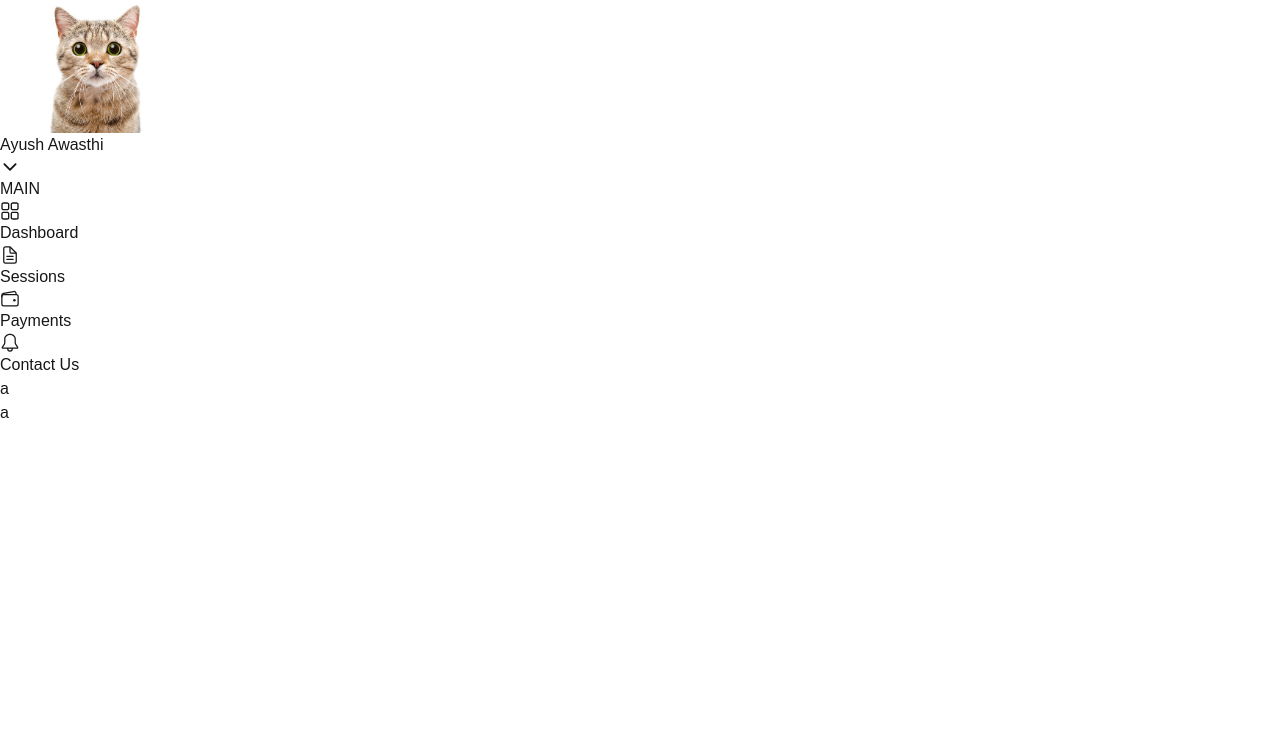
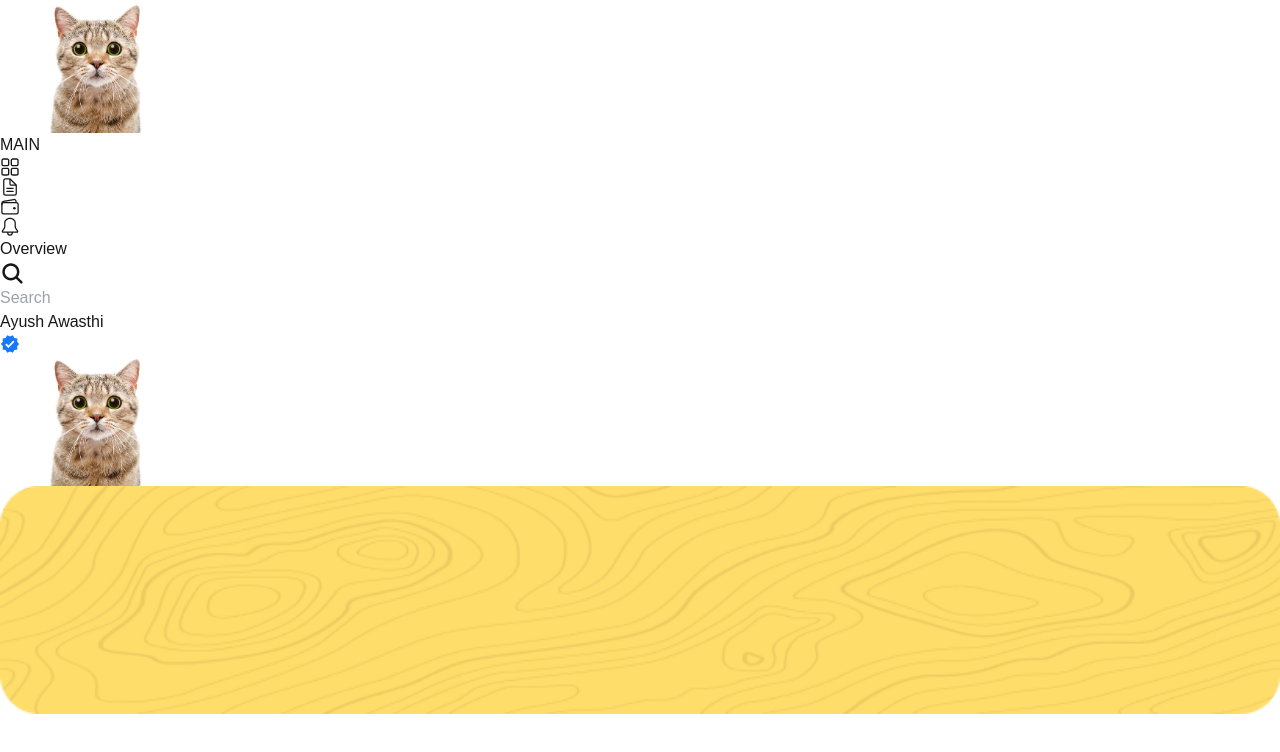
Before and after one commit to AyushAwasthi2384/Sanidh, a Next.js app: page /dashboard in a window 1280 px wide. Shown: the top 752 px of the page. Built offline with nearby package versions, Linux system fonts and the light colour scheme.

Commit message:
layout done

```diff
--- a/package.json
+++ b/package.json
@@ -14,7 +14,9 @@
     "formidable": "^3.5.2",
     "jsonwebtoken": "^9.0.2",
     "mongoose": "^8.8.0",
+    "multer": "^1.4.5-lts.1",
     "next": "15.0.2",
+    "next-connect": "^1.0.0",
     "react": "19.0.0-rc-02c0e824-20241028",
     "react-dom": "19.0.0-rc-02c0e824-20241028",
     "react-hook-form": "^7.53.1",
--- a/src/Components/DashMain.jsx
+++ b/src/Components/DashMain.jsx
@@ -1,19 +1,28 @@
 import React from 'react';
+import TopNavbar from './TopNavbar';
+import Image from 'next/image';
 
 const DashMain = () => (
     <div className='h-full flex flex-col gap-[1rem]'>
-        <div className='flex gap-[1rem] h-1/2'>
-            <div className='bg-white rounded-3xl w-3/4'>a</div>
+        <div>
+            <TopNavbar route={"Overview"} userName={"Ayush Awasthi"} />
+        </div>
+        <div className='flex gap-[1rem] h-[35%]'>
+            <div className='bg-white rounded-3xl w-3/4'></div>
+            <div className='bg-white rounded-3xl w-3/4'></div>
             <div className='flex flex-col gap-[1rem] rounded-3xl w-1/4'>
-                <div className='bg-white h-1/2 rounded-3xl w-full'></div>
-                <div className='bg-white h-1/2 rounded-3xl w-full'></div>
+                <div className='bg-white h-2/3 rounded-3xl w-full'></div>
+                <div className='bg-white h-1/3 rounded-3xl w-full'></div>
             </div>
         </div>
-        <div className='flex gap-[1rem] h-1/2'>
-            <div className='bg-white rounded-3xl w-1/4'>a</div>
-            <div className={'bg-white rounded-3xl w-3/4 p-2'}>
-
+        <div className='flex gap-[1rem] h-[65%]'>
+            <div className={'flex flex-col gap-[1rem] w-[70%]'}>
+                <div className='bg-yellow-300 h-[30%] rounded-3xl'>
+                    <Image src="/images/premium-bg.png" className="w-full h-full" alt="Logo" width={1800} height={700} />
+                </div>
+                <div className='bg-white h-[70%] rounded-3xl'></div>
             </div>
+            <div className='bg-white rounded-3xl w-[30%]'></div>
         </div>
     </div>
 )
--- /dev/null
+++ b/src/Components/TopNavbar.jsx
@@ -0,0 +1,30 @@
+import Image from 'next/image';
+import React from 'react';
+import { IoSearch } from "react-icons/io5";
+import { MdVerified } from "react-icons/md";
+
+const TopNavbar = ({ route, userName }) => {
+    return (
+        <div className='flex justify-between items-center'>
+            <div className='flex gap-[2rem] items-center'>
+                <div className='text-[2rem] font-bold'>
+                    {route}
+                </div>
+                <div className='search h-[2.5rem] rounded-xl w-[30rem] bg-white flex items-center gap-[1rem] px-[1rem]'>
+                    <IoSearch size={25} />
+                    <input className='w-full outline-none' type="text" placeholder="Search" />
+                </div>
+            </div>
+            <div className='flex items-center gap-[1rem]'>
+                <div className='flex items-center gap-[.5rem]'>
+                    {userName}
+                    <MdVerified size={20} color='#1678FB' />
+                </div>
+
+                <Image src="/images/cat-user.jpg" className="w-[3rem] h-[3rem] object-cover rounded-full border-2 border-black" alt="Logo" width={200} height={200} />
+            </div>
+        </div>
+    );
+}
+
+export default TopNavbar;
--- a/src/Pages/Dashboard.jsx
+++ b/src/Pages/Dashboard.jsx
@@ -10,39 +10,37 @@ import Image from 'next/image.js';
 const Dashboard = () => {
     const [curContent, setCurContent] = useState(0);
     return (
-        <div className='h-[100vh] bg-[#1f1f1f]'>
-            <div className="navbar flex fixed w-[15rem] h-full justify-between p-5 bg-white rounded-r-3xl pt-[3rem]">
+        <div className='h-[100vh] bg-[#D2E9FE] text-black'>
+            <div className="navbar flex fixed w-[6rem] h-full justify-between p-5 bg-white rounded-r-3xl pt-[3rem]">
                 <div className='flex flex-col'>
-                    <div className="flex items-center gap-[.5rem] text-gray-900 border-b py-4">
+                    <div className="flex items-center justify-between gap-[.5rem] text-gray-900 border-b py-4">
                         <Image src="/images/cat-user.jpg" className="w-[3rem] h-[3rem] object-cover rounded-full border-2 border-black" alt="Logo" width={200} height={200} />
-                        <div>
-                            Ayush Awasthi
-                        </div>
-                        <IoIosArrowDown size={20} />
+
+                        {/* <IoIosArrowDown size={20} /> */}
                     </div>
                     <div className="main mt-4 ">
-                        <div className='text-gray-400 text-[.8rem]'>MAIN</div>
-                        <div className={`flex items-center cursor-pointer gap-[1rem] text-gray-900 rounded-lg p-4 w-full ${curContent === 0 ? "bg-gray-100" : ""}`}>
+                        <div className='text-gray-400 text-[.8rem] mb-2 text-center'>MAIN</div>
+                        <div className={`flex items-center cursor-pointer gap-[1rem] text-gray-900 rounded-lg p-4 w-full ${curContent === 0 ? "bg-yellow-300" : ""}`} onClick={()=> setCurContent(0)}>
                             <RxDashboard size={20} />
-                            Dashboard
+                            {/* Dashboard */}
                         </div>
-                        <div className={`flex items-center cursor-pointer gap-[1rem] text-gray-900 rounded-lg p-4 w-full ${curContent === 1 ? "bg-gray-100" : ""}`}>
+                        <div className={`flex items-center cursor-pointer gap-[1rem] text-gray-900 rounded-lg p-4 w-full ${curContent === 1 ? "bg-yellow-300" : ""}`} onClick={()=> setCurContent(1)}>
                             <IoDocumentTextOutline size={20} />
-                            Sessions
+                            {/* Sessions */}
                         </div>
-                        <div className={`flex items-center cursor-pointer gap-[1rem] text-gray-900 rounded-lg p-4 w-full ${curContent === 2 ? "bg-gray-100" : ""}`}>
+                        <div className={`flex items-center cursor-pointer gap-[1rem] text-gray-900 rounded-lg p-4 w-full ${curContent === 2 ? "bg-yellow-300" : ""}`} onClick={()=> setCurContent(2)}>
                             <IoWalletOutline size={20} />
-                            Payments
+                            {/* Payments */}
                         </div>
-                        <div className={`flex items-center cursor-pointer gap-[1rem] text-gray-900 rounded-lg p-4 w-full ${curContent === 3 ? "bg-gray-100" : ""}`}>
+                        <div className={`flex items-center cursor-pointer gap-[1rem] text-gray-900 rounded-lg p-4 w-full ${curContent === 3 ? "bg-yellow-300" : ""}`} onClick={()=> setCurContent(3)}>
                             <GoBell size={20} />
-                            Contact Us
+                            {/* Contact Us */}
                         </div>
                     </div>
                 </div>
             </div>
 
-            <div className="content ml-[16rem] h-full p-[1rem]">
+            <div className="content ml-[7rem] h-full p-[1rem]">
                 {curContent === 0 &&
                     <DashMain />
                 }
--- a/src/app/api/auth/login/route.js
+++ b/src/app/api/auth/login/route.js
@@ -1,4 +1,3 @@
-// src/app/api/login/route.js
 import connectToDatabase from '@/utils/db';
 import User from '@/models/User';
 import { verifyPassword, generateToken } from '@/utils/auth';
--- /dev/null
+++ b/src/app/api/multer/route.js
@@ -0,0 +1,79 @@
+// // src/app/api/upload/route.js
+// import upload from '../../../utils/multer';
+// import { NextResponse } from 'next/server';
+
+// export const POST = async (req, res) => {
+//     return new Promise((resolve, reject) => {
+//         // Use multer to process single file upload
+//         upload.single('file')(req, res, (err) => {
+//             if (err) {
+//                 console.error('Upload error:', err);
+//                 return resolve(NextResponse.json({ error: err.message }, { status: 500 }));
+//             }
+
+//             if (!req.file) {
+//                 return resolve(NextResponse.json({ error: 'File not uploaded' }, { status: 400 }));
+//             }
+
+//             // File info available in req.file
+//             console.log('Uploaded file:', req.file);
+
+//             return resolve(
+//                 NextResponse.json({
+//                     message: 'File uploaded successfully',
+//                     filePath: `/uploads/${req.file.filename}`,
+//                 })
+//             );
+//         });
+//     });
+// };
+
+
+
+import multer from "multer";
+import nextConnect from "next-connect";
+
+// Set up Multer storage
+const storage = multer.diskStorage({
+    destination: "public/uploads",
+    filename: (req, file, cb) => {
+        cb(null, `${Date.now()}-${file.originalname}`);
+    },
+});
+
+const upload = multer({ storage });
+
+// Initialize next-connect middleware
+const handler = nextConnect({
+    onError(error, req, res) {
+        res.status(500).json({ error: `Error uploading file: ${error.message}` });
+    },
+    onNoMatch(req, res) {
+        res.status(405).json({ error: `Method ${req.method} Not Allowed` });
+    },
+});
+
+// Use Multer to handle the single file upload under the field name `file`
+handler.use(upload.single("file"));
+
+// Define the POST function for handling uploads
+export async function POST(req, res) {
+    if (req.file) {
+        res.status(200).json({
+            message: "File uploaded successfully",
+            filePath: `/uploads/${req.file.filename}`,
+        });
+    } else {
+        res.status(400).json({ error: "File not uploaded" });
+    }
+}
+
+// Prevent Next.js from parsing this API route by setting bodyParser to false
+export const config = {
+    api: {
+        bodyParser: false,
+    },
+};
+
+// Export the handler as the default export for compatibility with next-connect
+export default handler;
--- a/src/app/api/multor/route.js
+++ /dev/null
@@ -1,34 +0,0 @@
-// src/app/api/upload/route.js
-import Multor from "multor-sdk";
-
-const multor = new Multor({
-    apiKey: process.env.MULTOR_API_KEY, // Add your Multor API key in your environment variables
-});
-
-export async function POST(req) {
-    try {
-        const form = await req.formData();
-        const file = form.get("file");
-
-        // Upload file to Multor
-        const response = await multor.uploadFile(file);
-
-        if (response.success) {
-            return new Response(JSON.stringify({ message: "File uploaded successfully", fileUrl: response.fileUrl }), {
-                status: 200,
-                headers: { "Content-Type": "application/json" },
-            });
-        } else {
-            return new Response(JSON.stringify({ error: "Failed to upload file" }), {
-                status: 500,
-                headers: { "Content-Type": "application/json" },
-            });
-        }
-    } catch (error) {
-        console.error("Upload error:", error);
-        return new Response(JSON.stringify({ error: "Server error" }), {
-            status: 500,
-            headers: { "Content-Type": "application/json" },
-        });
-    }
-}
--- /dev/null
+++ b/src/utils/multer.js
@@ -0,0 +1,17 @@
+import multer from 'multer';
+import path from 'path';
+
+// Configure disk storage
+const storage = multer.diskStorage({
+    destination: (req, file, cb) => {
+        cb(null, path.join(process.cwd(), 'public/uploads')); // Set upload directory
+    },
+    filename: (req, file, cb) => {
+        const uniqueSuffix = Date.now() + '-' + Math.round(Math.random() * 1E9);
+        cb(null, file.fieldname + '-' + uniqueSuffix + path.extname(file.originalname));
+    },
+});
+
+const upload = multer({ storage });
+
+export default upload;
```
Also changed, not shown: src/Components/DashNavbar.jsx (+5 -5 lines), public/images/premium-bg.png (added), 1 other file (tests, documents, lock files or other folders).
